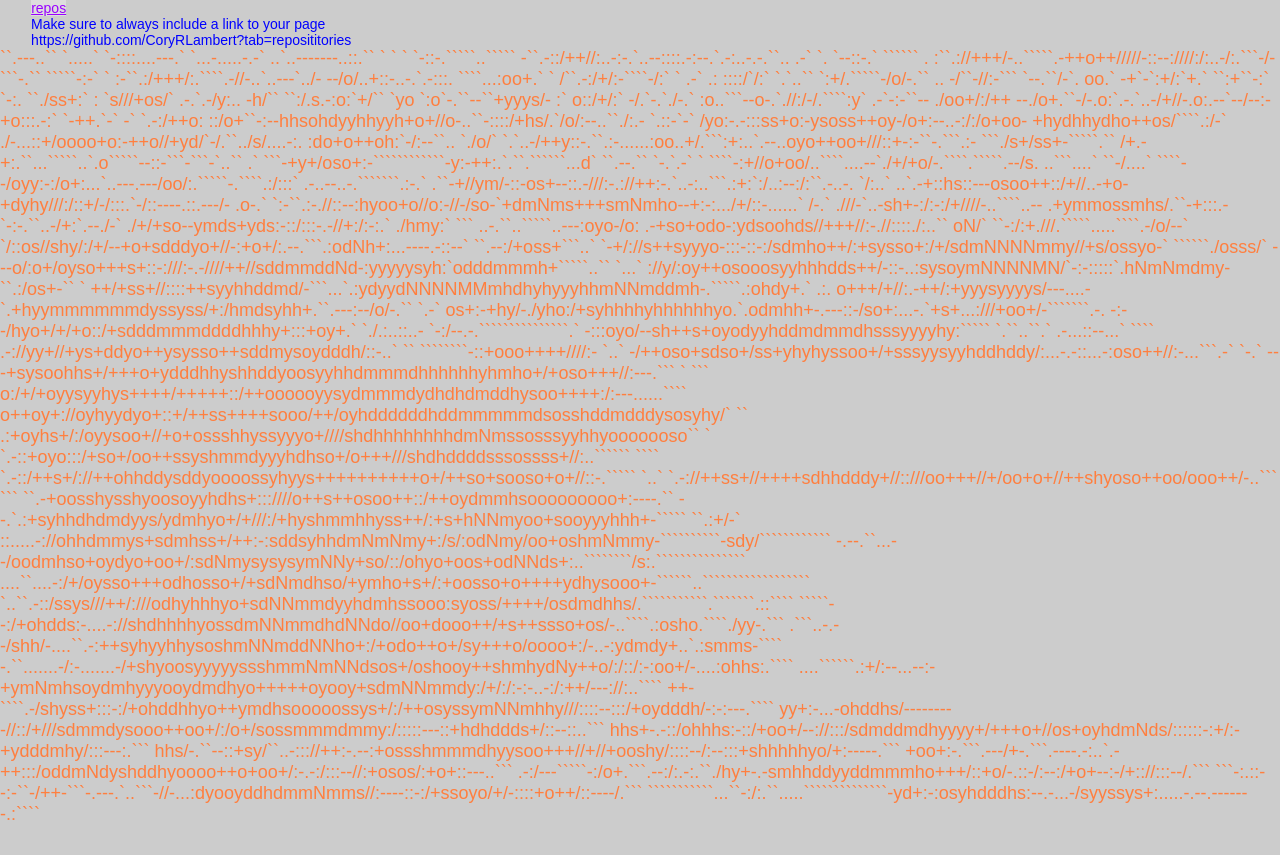
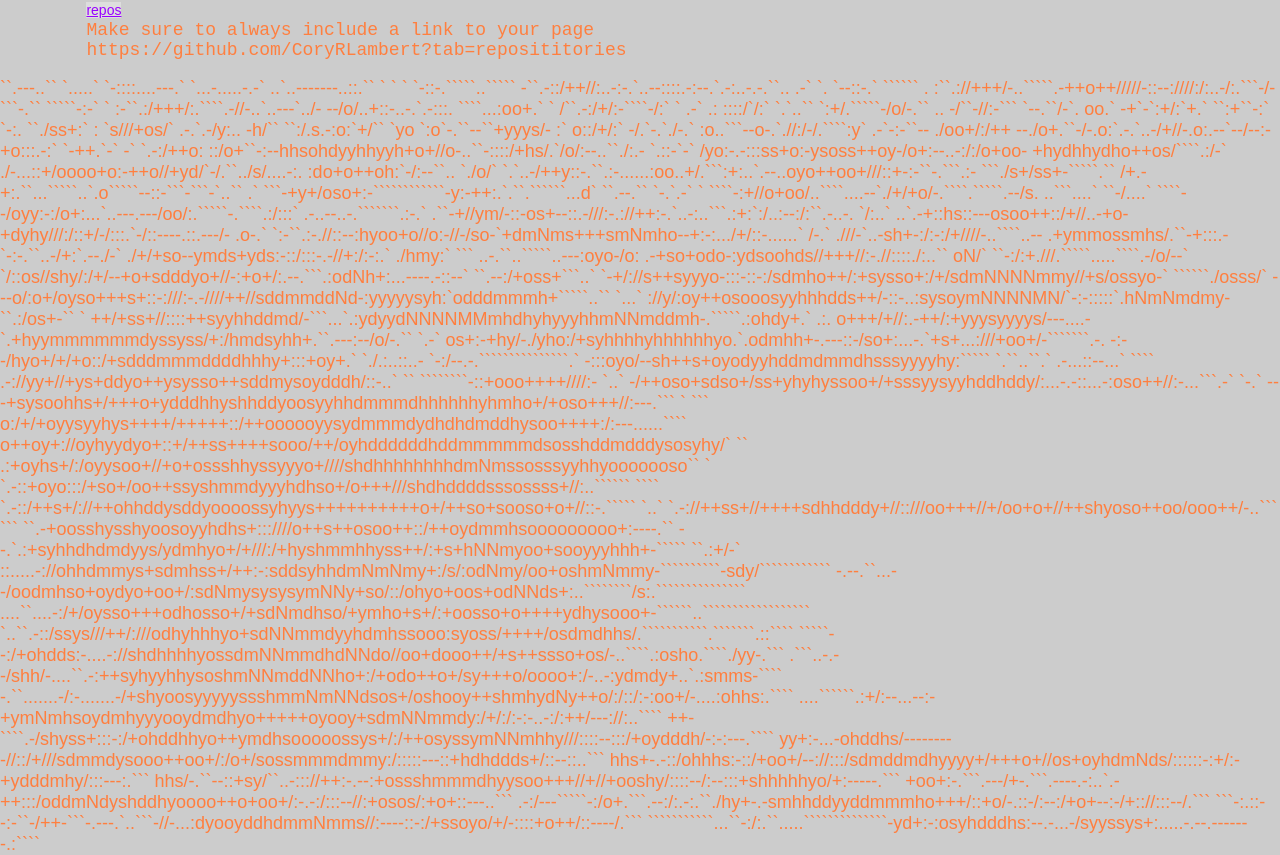
Before and after one commit to CoryRLambert/CoryRLambert.github.io, a plain HTML site: page index.html in a window 1280 px wide. Before the commit the page ends 825 px from the top, so only its background shows below. Drawn offline with Linux system fonts and the light colour scheme.

Commit message:
Update index.html

```diff
--- a/index.html
+++ b/index.html
@@ -5,13 +5,6 @@
       body {margin: 0; padding: 0;
 background-color: #cccccc;
 font-family:"Arial","sans-serif";color:#ff7f3f;font-size:18px;}
-
-pre{ margin: 0;
-	 padding: 0;
-	 font-family:"Arial","sans-serif";
-	 color:#0000ff;font-size:14px;
-}
-
 a{
 	font-family:"Arial","sans-serif";
 	 color:#9900ff;font-size:14px;
```
